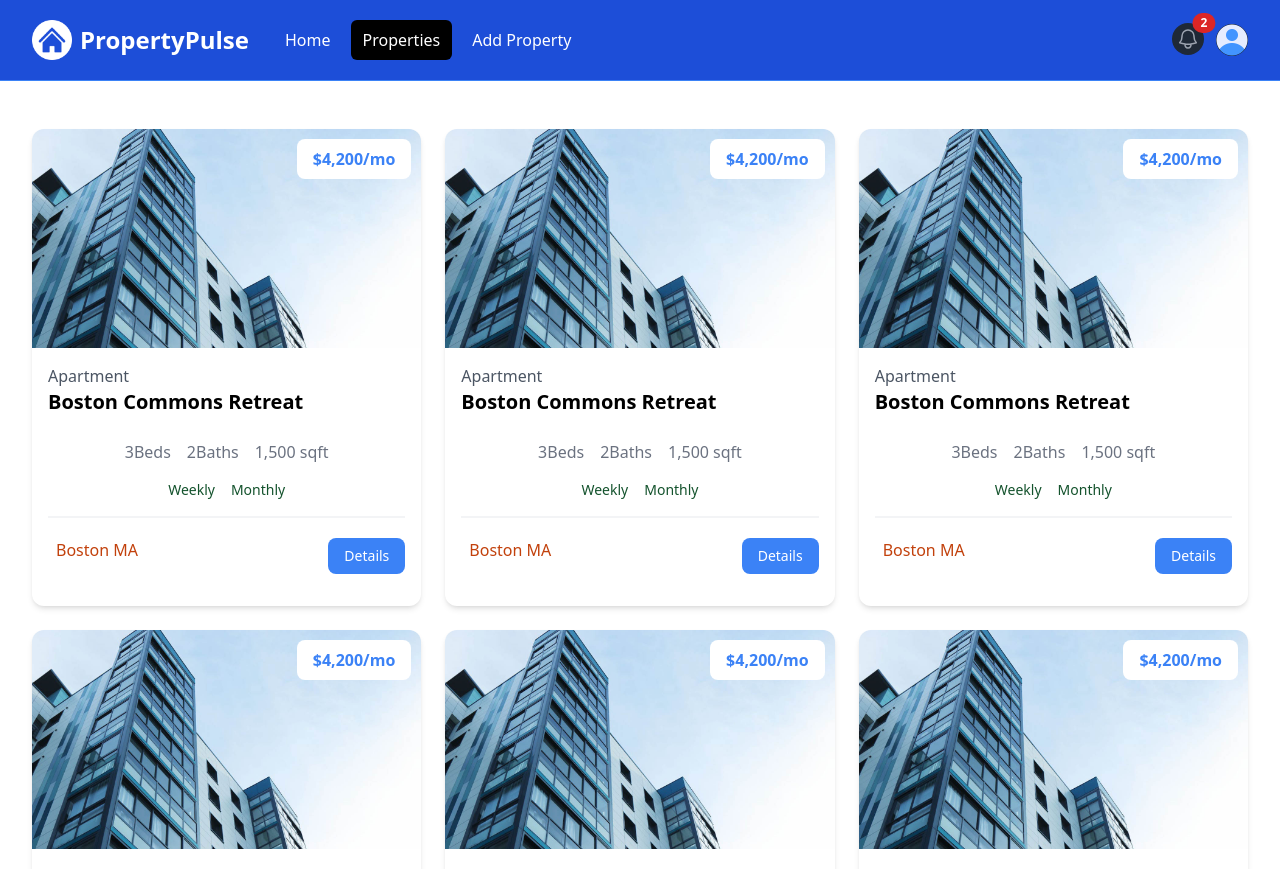
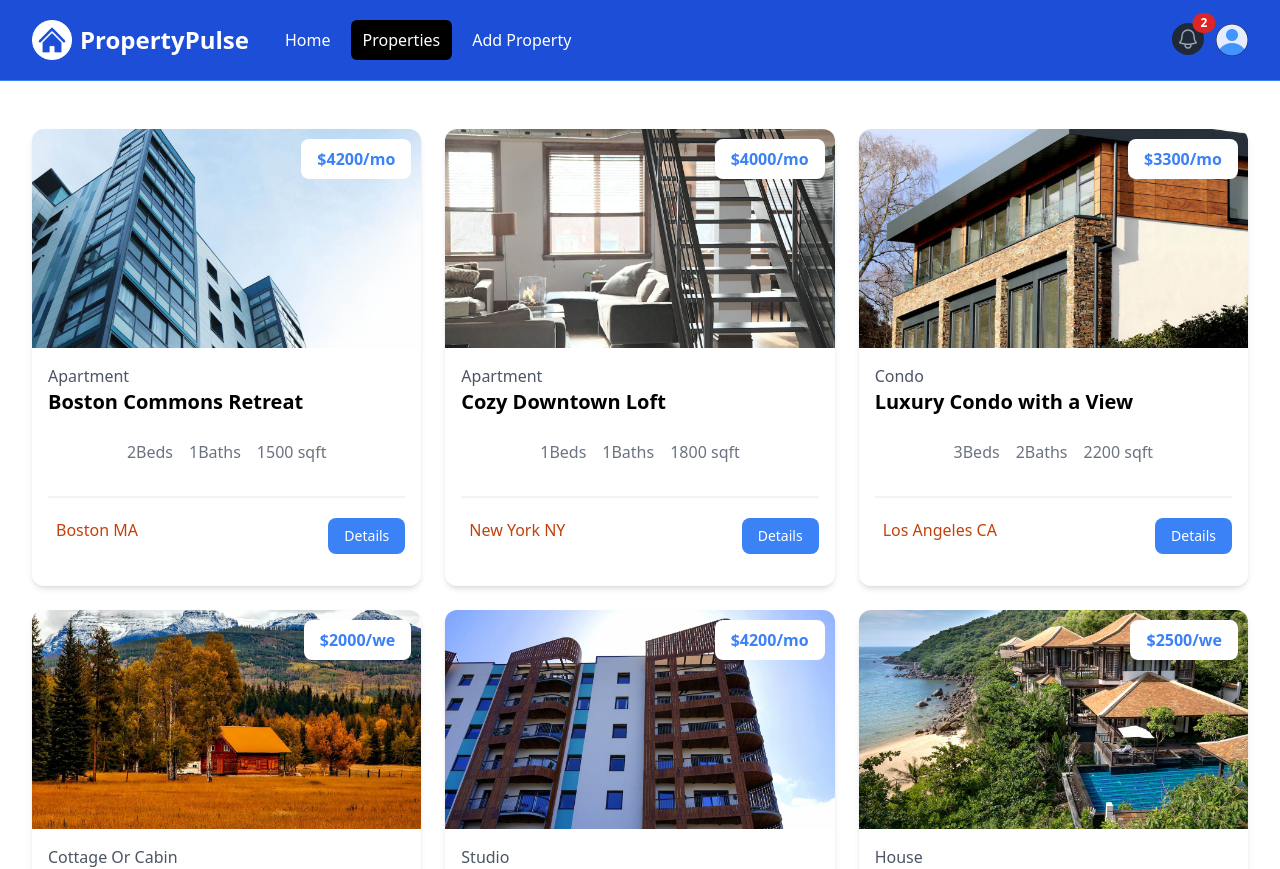
Before and after one commit to Milaadmg023/learning-project, a Next.js app: page /properties in a window 1280 px wide. Shown: the top 869 px of the page. Built offline with nearby package versions, Linux system fonts and the light colour scheme.

Commit message:
properties : making page dynamic

```diff
--- a/app/page.jsx
+++ b/app/page.jsx
@@ -1,5 +1,9 @@
 import BoxContainer from "@/components/BoxContainer";
 import Hero from "@/components/Hero";
+
+export const metadata = {
+  title : "Featured Properties | Find The Perfect Rental"
+}
 
 const HomePage = () => {
   return (
--- /dev/null
+++ b/app/property/[id]/page.jsx
@@ -0,0 +1,13 @@
+"use client";
+import { useParams } from "next/navigation";
+
+const PropertyPage = () => {
+  const { id } = useParams();
+  return (
+    <>
+      <div>you are in property {id} page</div>
+    </>
+  );
+};
+
+export default PropertyPage;
--- a/components/Property.jsx
+++ b/components/Property.jsx
@@ -2,57 +2,59 @@ import Image from "next/image";
 import Link from "next/link";
 
 const Property = ({property}) => {
-    console.log(property);
+  const priceDisplay = ()=>{
+    if(property.rates.monthly) {
+      return `${property.rates.monthly}/mo`
+    } else if(property.rates.weekly) {
+      return `${property.rates.weekly}/we`
+    }
+  }
   return (
     <>
       <div className="rounded-xl shadow-md relative">
         <Image
-          alt=""
+          alt="property image"
           width={0}
           height={0}
           sizes="100vw"
           className="w-full h-auto rounded-t-xl"
-          src="/images/properties/a1.jpg"
+          src={`/images/properties/${property.images[0]}`}
         />
         <div className="p-4">
           <div className="text-left md:text-center lg:text-left mb-6">
-            <div className="text-gray-600">Apartment</div>
-            <h3 className="text-xl font-bold">Boston Commons Retreat</h3>
+            <div className="text-gray-600">{property.type}</div>
+            <h3 className="text-xl font-bold">{property.name}</h3>
           </div>
           <h3 className="absolute top-[10px] right-[10px] bg-white px-4 py-2 rounded-lg text-blue-500 font-bold text-right md:text-center lg:text-right">
-            $4,200/mo
+            ${priceDisplay()}
           </h3>
           <div className="flex justify-center gap-4 text-gray-500 mb-4">
             <p>
-              <i className="fa-solid fa-bed" /> 3
+              <i className="fa-solid fa-bed" /> {property.beds}
               <span className="md:hidden lg:inline">Beds</span>
             </p>
             <p>
-              <i className="fa-solid fa-bath" /> 2
+              <i className="fa-solid fa-bath" /> {property.baths}
               <span className="md:hidden lg:inline">Baths</span>
             </p>
             <p>
               <i className="fa-solid fa-ruler-combined" />
-              1,500 <span className="md:hidden lg:inline">sqft</span>
+              {property.square_feet} <span className="md:hidden lg:inline">sqft</span>
             </p>
           </div>
           <div className="flex justify-center gap-4 text-green-900 text-sm mb-4">
-            <p>
-              <i className="fa-solid fa-money-bill" /> Weekly
-            </p>
-            <p>
-              <i className="fa-solid fa-money-bill" /> Monthly
-            </p>
+
+
           </div>
           <div className="border border-gray-100 mb-5" />
           <div className="flex flex-col lg:flex-row justify-between mb-4">
             <div className="flex align-middle gap-2 mb-4 lg:mb-0">
               <i className="fa-solid fa-location-dot text-lg text-orange-700" />
-              <span className="text-orange-700"> Boston MA </span>
+              <span className="text-orange-700"> {property.location.city}{" "}{property.location.state} </span>
             </div>
             <Link
               className="h-[36px] bg-blue-500 hover:bg-blue-600 text-white px-4 py-2 rounded-lg text-center text-sm"
-              href="property.html"
+              href={`/property/${property._id}`}
             >
               Details
             </Link>
```
